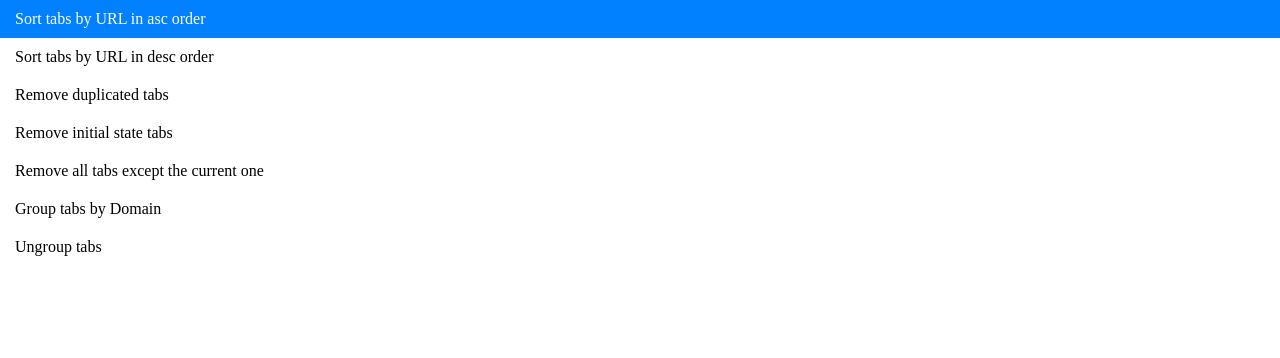
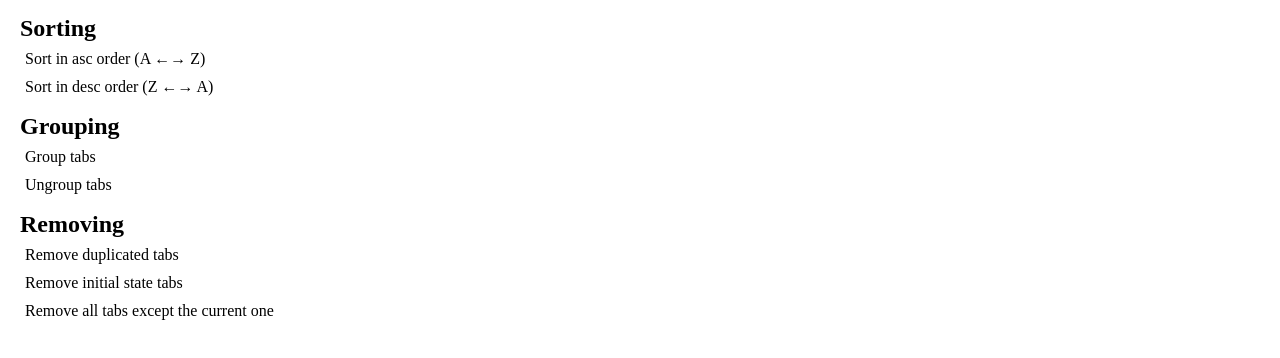
Before and after one commit to mogulla3/tidytab, a website built with Vite: page src/index.html in a window 1280 px wide. Built offline with nearby package versions, Linux system fonts and the light colour scheme.

Commit message:
Fix popup ui

```diff
--- a/src/index.html
+++ b/src/index.html
@@ -7,14 +7,21 @@
   </head>
   <body>
     <div id="main">
-      <ul>
-        <li id="sort-asc">Sort tabs by URL in asc order</li>
-        <li id="sort-desc">Sort tabs by URL in desc order</li>
+      <h2>Sorting</h2>
+      <ul class="box">
+        <li id="sort-asc">Sort in asc order (A ←→ Z)</li>
+        <li id="sort-desc">Sort in desc order (Z ←→ A)</li>
+      </ul>
+      <h2>Grouping</h2>
+      <ul class="box">
+        <li id="group-tabs">Group tabs</li>
+        <li id="ungroup-tabs">Ungroup tabs</li>
+      </ul>
+      <h2>Removing</h2>
+      <ul class="box">
         <li id="remove-dup">Remove duplicated tabs</li>
         <li id="remove-initial">Remove initial state tabs</li>
         <li id="only-current-tab">Remove all tabs except the current one</li>
-        <li id="group-tabs">Group tabs by Domain</li>
-        <li id="ungroup-tabs">Ungroup tabs</li>
       </ul>
     </div>
     <script type="module" src="/src/main.ts"></script>
--- a/src/style.css
+++ b/src/style.css
@@ -1,8 +1,22 @@
 body,
 div,
+h2,
 ul {
   margin: 0;
   padding: 0;
+}
+
+#main {
+  padding: 15px 20px;
+}
+
+.box {
+  margin-top: 3px;
+  margin-bottom: 12px;
+}
+
+.box:last-child {
+  margin-bottom: 0;
 }
 
 ul {
@@ -10,7 +24,7 @@ ul {
 }
 
 li {
-  padding: 10px 15px;
+  padding: 5px 5px;
   cursor: pointer;
   white-space: nowrap;
 }
```
